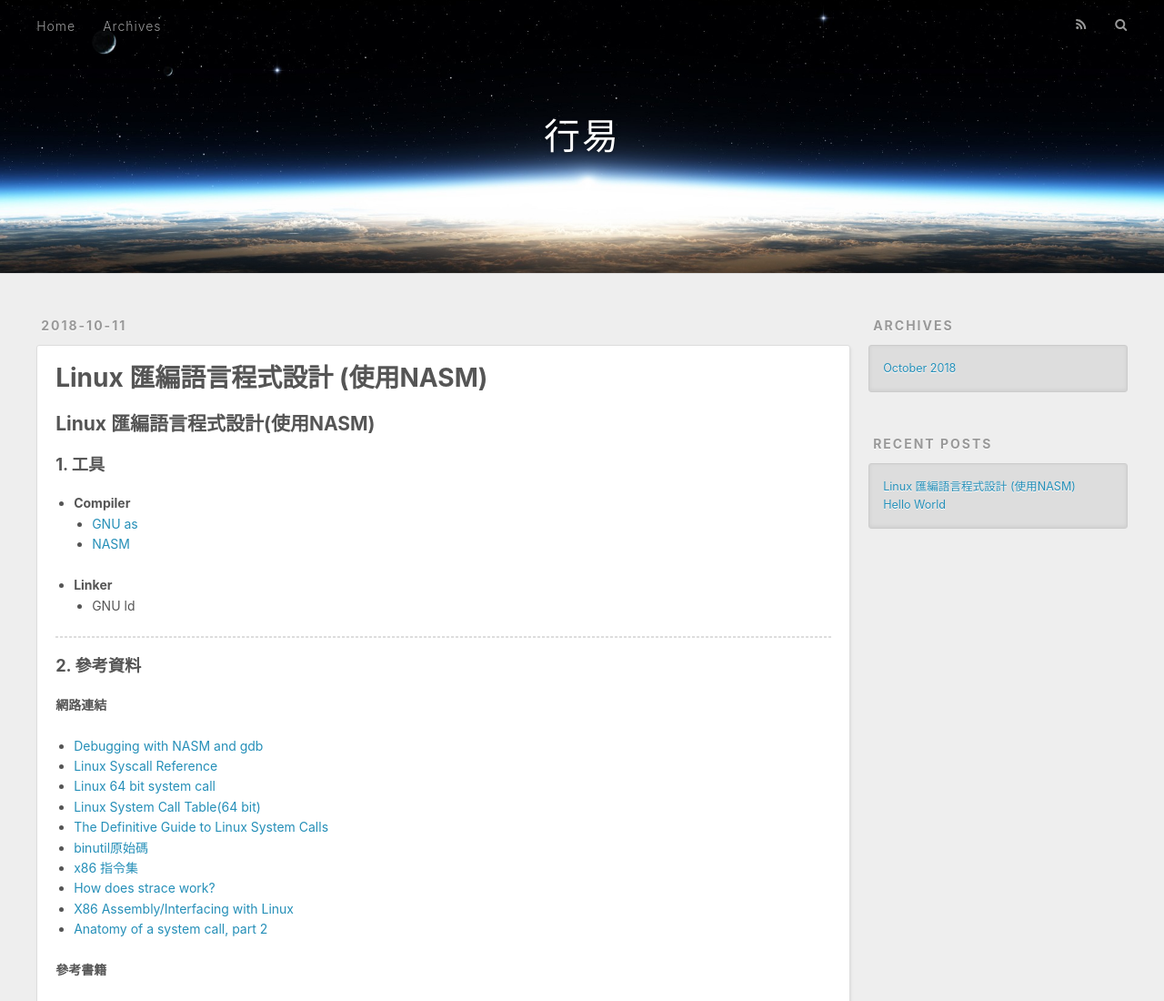
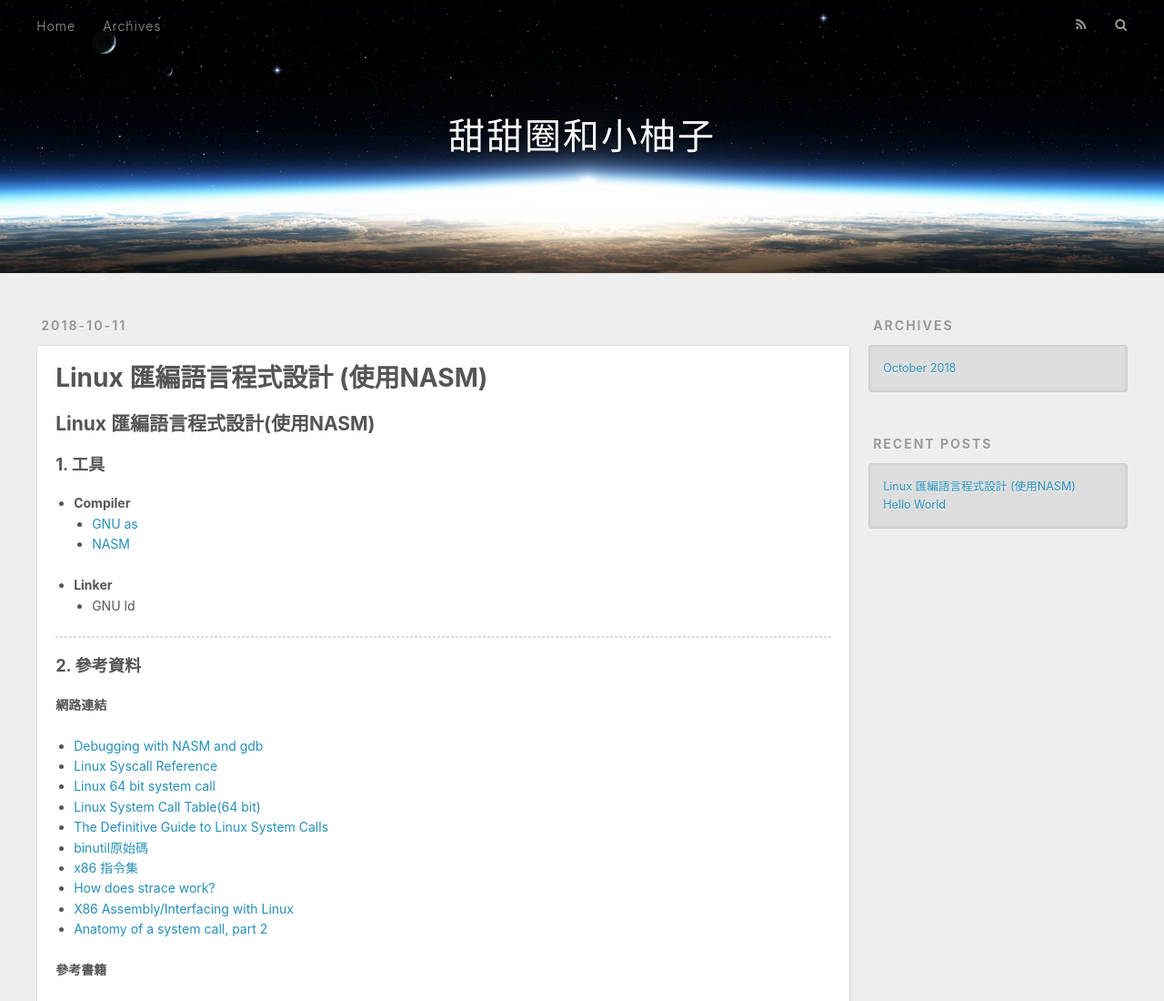
Before and after one commit to tamtamchien/tamtamchien.github.io, a plain HTML site: page index.html in a window 1280 px wide. Shown: the top 1100 px of the page at 91% size. Drawn offline with nearby package versions, Linux system fonts and the light colour scheme.

Commit message:
update index.html

```diff
--- a/index.html
+++ b/index.html
@@ -34,7 +34,7 @@
   <div id="header-outer" class="outer">
     <div id="header-title" class="inner">
       <h1 id="logo-wrap">
-        <a href="/" id="logo">行易</a>
+        <a href="/" id="logo">甜甜圈和小柚子</a>
       </h1>
 
     </div>
```
